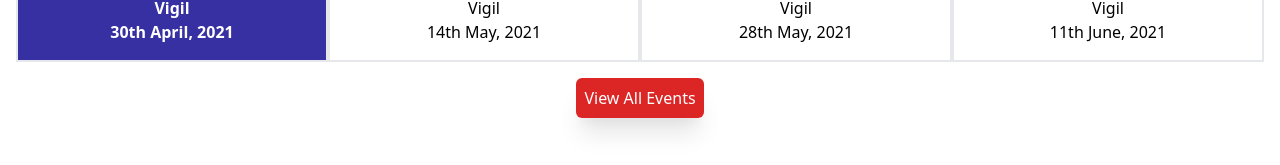
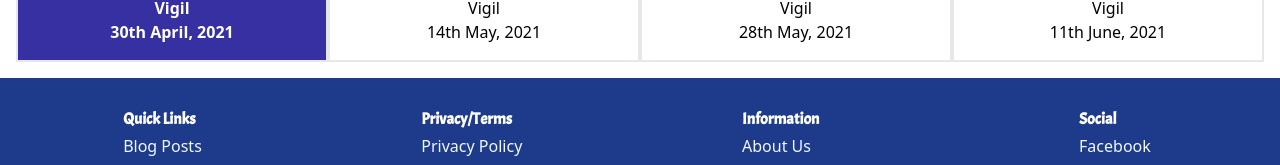
Before and after one commit to ZOBAM/lcmissions, a React (Create React App) app: page / in a window 1280 px wide. Shown: the part 2880-3045 px from the top of the page. Built offline with nearby package versions, Linux system fonts and the light colour scheme.

Commit message:
modified vidoe thumbnails

```diff
--- a/src/views/Home.js
+++ b/src/views/Home.js
@@ -8,7 +8,13 @@
 import Wots from "../components/Wots";
 
 function Home() {
-  const videoThumbnails = [video_thumbnail, video_thumbnail1, video_thumbnail2, video_thumbnail3, video_thumbnail4]
+  const videoThumbnails = [
+    video_thumbnail,
+    video_thumbnail1,
+    video_thumbnail2,
+    video_thumbnail3,
+    video_thumbnail4,
+  ];
   let missions = [
     "Ikpakpara 2019",
     "Enugu Ezike - Inyi 2017",
@@ -20,7 +26,7 @@
     return (
       <li className="shadow-sm mt-3 bg-white flex" key={index}>
         <div className="w-24 h-16 bg-gray-900 overflow-hidden">
-          <img src={videoThumbnails[index]} alt="missionary video thumbnail"/>
+          <img src={videoThumbnails[index]} alt="missionary video thumbnail" />
         </div>
         <div className="p-3">{mission} Missions</div>
       </li>
@@ -101,11 +107,11 @@
               <span className="block">11th June, 2021</span>
             </div>
           </div>
-          <div className="flex justify-center items-center mt-4 mb-10">
+          {/* <div className="flex justify-center items-center mt-4 mb-10">
             <button className="bg-red-600 text-white p-2 shadow-xl rounded-md hover:bg-blue-900 hover:text-white">
               View All Events
             </button>
-          </div>
+          </div> */}
         </div>
       </section>
     </article>
```
